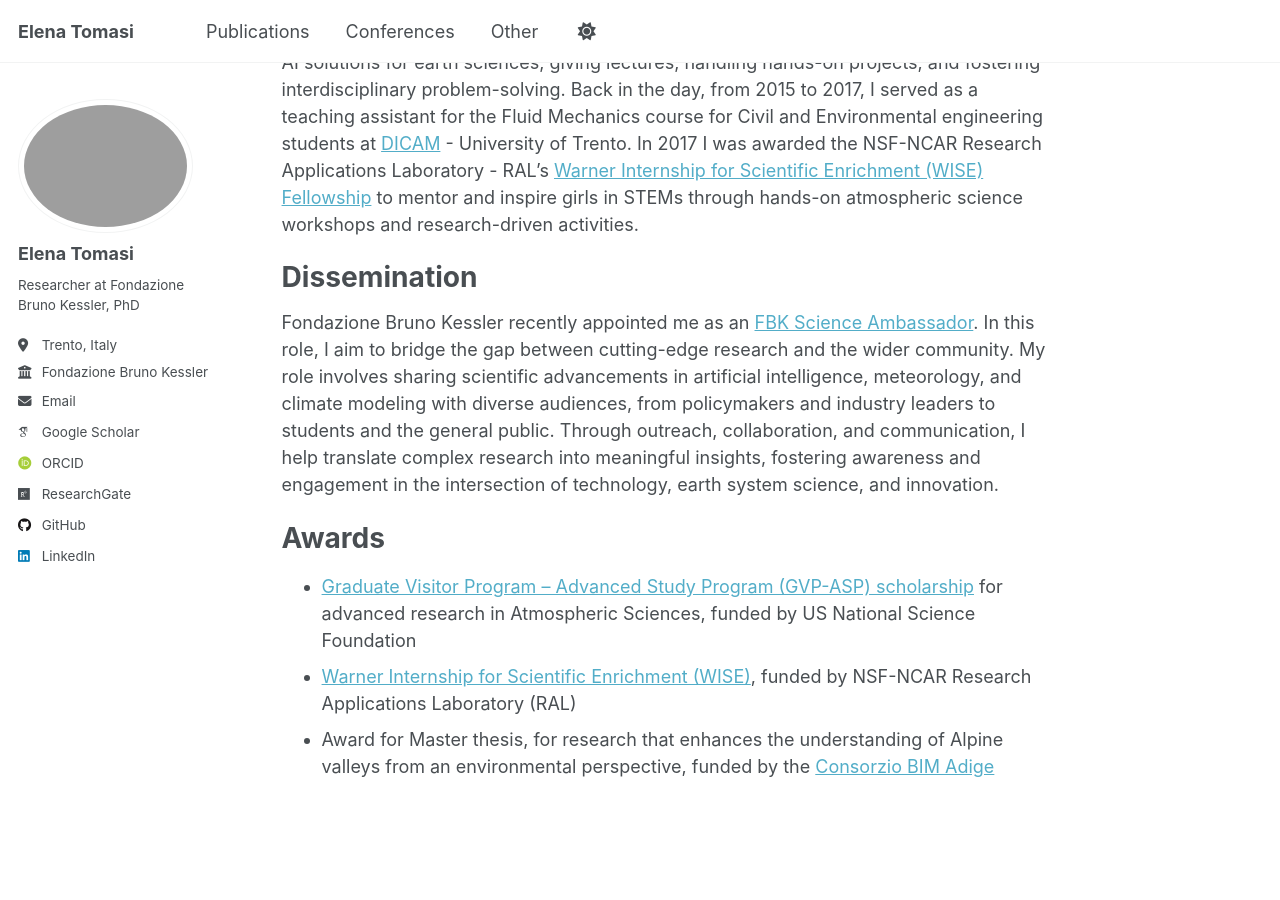
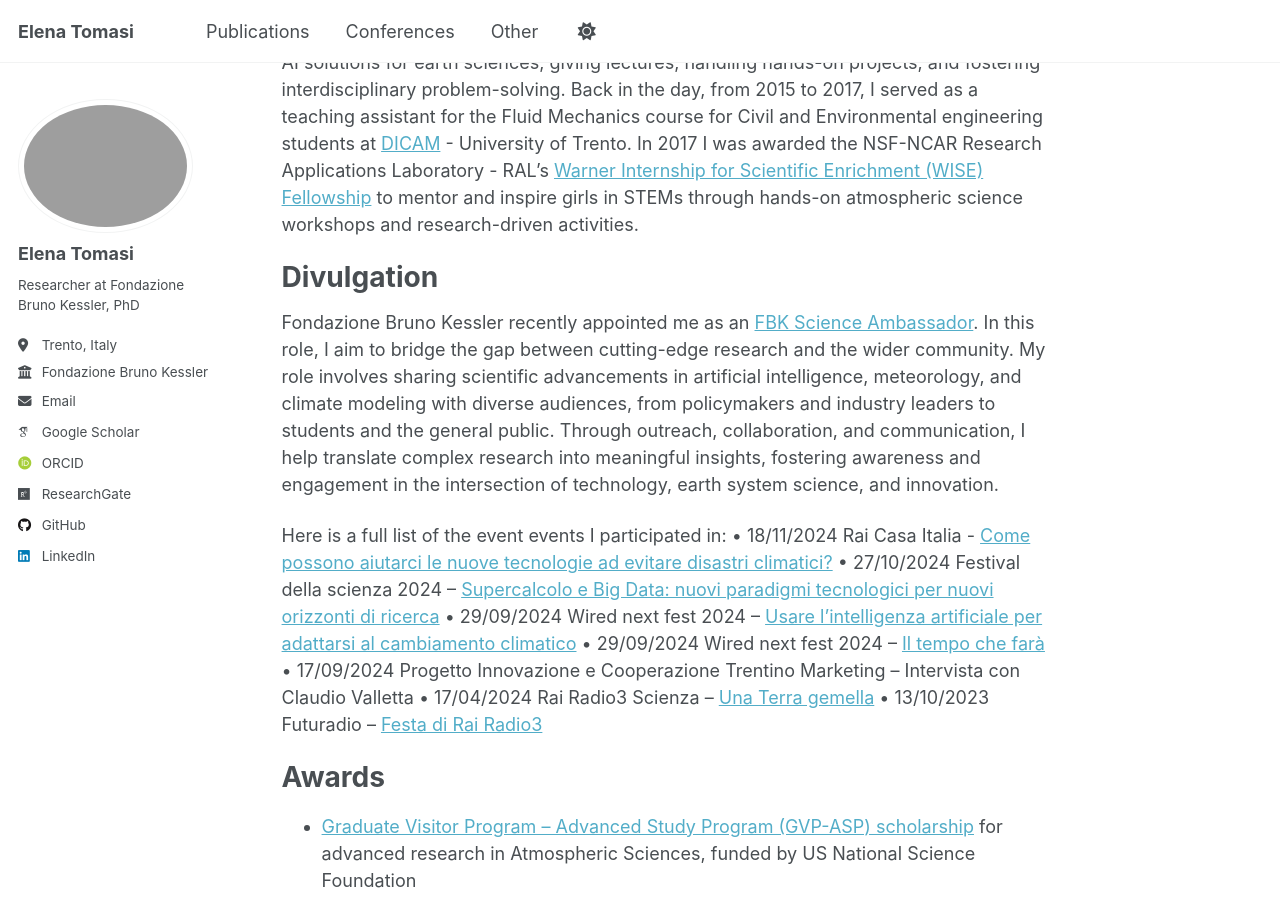
Before and after one commit to elenatomasi/elenatomasi, a Jekyll site: the page built from _pages/other.md, in a window 1280 px wide and 900 px high, scrolled down 221 px. Built offline with Jekyll 4.4.1, drawn with Linux system fonts in a browser that asks for light colours; some web fonts are replaced.

Commit message:
add divulgation events

```diff
--- a/_pages/other.md
+++ b/_pages/other.md
@@ -23,9 +23,19 @@ Teaching
 I recently organized and participated in the [Artificial Intelligence for Weather and Climate Autumn School 2024](https://dsip.fbk.eu/aiwcas2024/), hosted by FBK with financial support form [ICSC, the National Centre for HPC, Big Data and Quantum Computing](https://www.supercomputing-icsc.it/en/icsc-home/). I tutored and mentored students in developing AI solutions for earth sciences, giving lectures, handling hands-on projects, and fostering interdisciplinary problem-solving. Back in the day, from 2015 to 2017, I served as a teaching assistant for the Fluid Mechanics course for Civil and Environmental engineering students at [DICAM](https://www.dicam.unitn.it/en) - University of Trento. In 2017 I was awarded the NSF-NCAR Research Applications Laboratory - RAL’s [Warner Internship for Scientific Enrichment
 (WISE) Fellowship](https://ral.ucar.edu/opportunity/warner-internship-for-scientific-enrichment-wise) to mentor and inspire girls in STEMs through hands-on atmospheric science workshops and research-driven activities.
 
-Dissemination
+Divulgation
 ======
 Fondazione Bruno Kessler recently appointed me as an [FBK Science Ambassador](https://magazine.fbk.eu/en/news/introducing-fbks-25-future-science-ambassadors/). In this role, I aim to bridge the gap between cutting-edge research and the wider community. My role involves sharing scientific advancements in artificial intelligence, meteorology, and climate modeling with diverse audiences, from policymakers and industry leaders to students and the general public. Through outreach, collaboration, and communication, I help translate complex research into meaningful insights, fostering awareness and engagement in the intersection of technology, earth system science, and innovation.
+
+Here is a full list of the event events I participated in:
+    • 18/11/2024 Rai Casa Italia - [Come possono aiutarci le nuove tecnologie ad evitare disastri climatici?](https://www.raiplay.it/video/2024/11/Casa-Italia-del-18112024-0ad10fb1-b4e0-4a22-bd8f-e5c2d8e20ac8.html)
+    • 27/10/2024 Festival della scienza 2024 – [Supercalcolo e Big Data: nuovi paradigmi tecnologici per nuovi orizzonti di ricerca](https://www.supercomputing-icsc.it/2024/10/23/icsc-al-festival-della-scienza-di-genova-2024/)
+    • 29/09/2024 Wired next fest 2024 – [Usare l'intelligenza artificiale per adattarsi al cambiamento climatico](https://www.wired.it/article/intelligenza-artificiale-cambiamento-climatico-grande-giove/)
+    • 29/09/2024 Wired next fest 2024 – [Il tempo che farà](https://www.wired.it/video/watch/le-interviste-del-wired-next-fest-trentino-2024-al-wired-next-fest-trentino-2024-il-tempo-che-verra-tra-meteorologia-e-dati)
+    • 17/09/2024 Progetto Innovazione e Cooperazione Trentino Marketing – Intervista con Claudio Valletta
+    • 17/04/2024 Rai Radio3 Scienza – [Una Terra gemella](https://www.raiplaysound.it/audio/2024/06/Radio3-Scienza-del-17062024-46c4115b-1b3f-4bfa-aa31-a6156e306004.html)
+    • 13/10/2023 Futuradio – [Festa di Rai Radio3](https://www.raiplaysound.it/audio/2023/10/Futuradio---La-festa-di-Rai-Radio-3-a-Bolzano-del-13102023-df509da9-bdc1-44ed-9df7-541a9a526c5a.html)
+
 
 
 Awards
```
